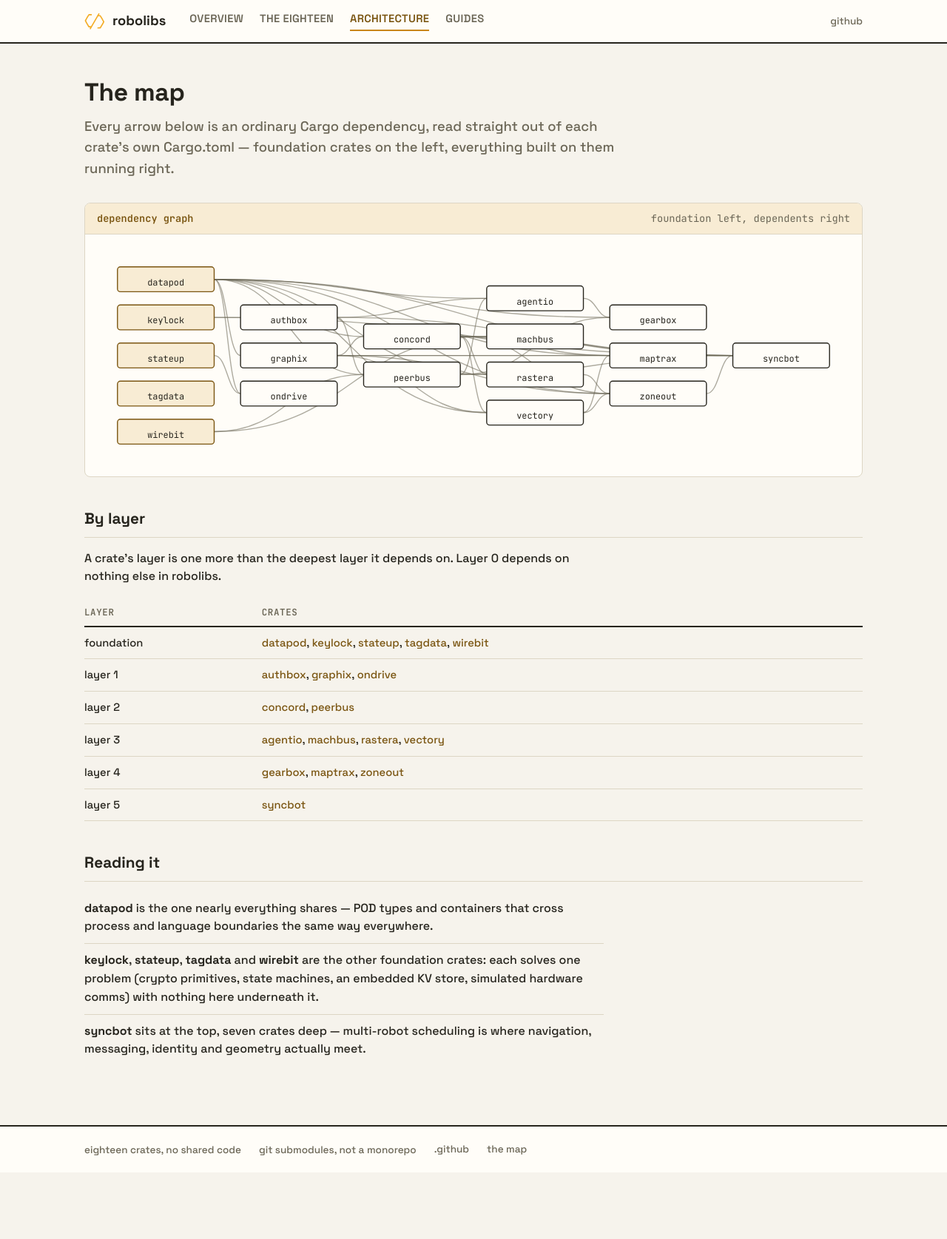
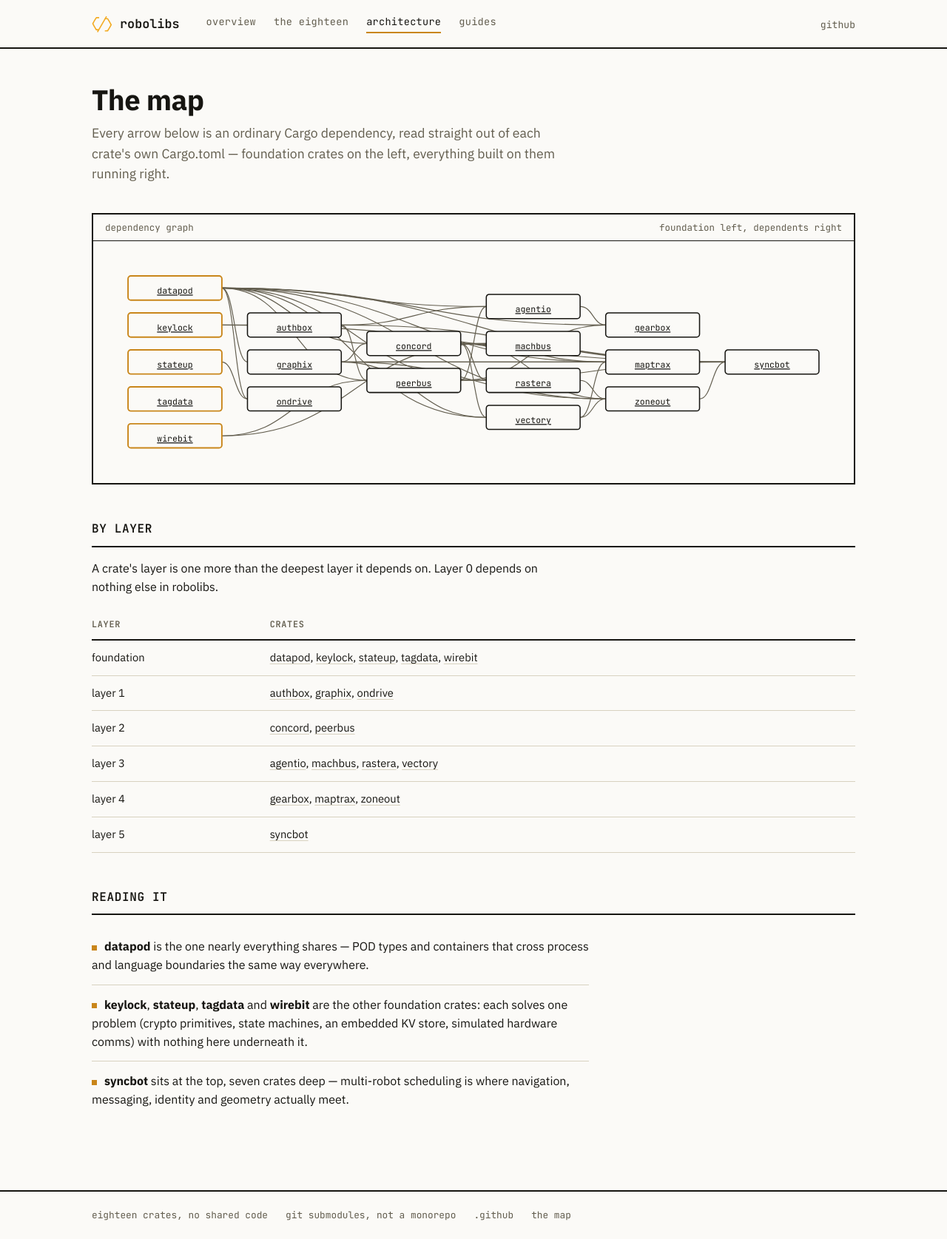
Before and after one commit to robolibs/.github, a plain HTML site: page docs/architecture/index.html in a window 1280 px wide. Shown: the whole page at 74% size. Before the commit the page ends 1585 px from the top, so only its background shows below. Drawn offline with Linux system fonts and the light colour scheme.

Commit message:
style: flat hard-edged redesign, drop tooling detail

```diff
--- a/docs/architecture/index.html
+++ b/docs/architecture/index.html
@@ -7,7 +7,7 @@
 <meta name="description" content="Every arrow below is an ordinary Cargo dependency, read straight out of each crate's own Cargo.toml — foundation crates on the left, everything built on them running right.">
 <link rel="preconnect" href="https://fonts.googleapis.com">
 <link rel="preconnect" href="https://fonts.gstatic.com" crossorigin>
-<link rel="stylesheet" href="https://fonts.googleapis.com/css2?family=Space+Grotesk:wght@500;600;700&family=JetBrains+Mono:wght@400;500;600&display=swap">
+<link rel="stylesheet" href="https://fonts.googleapis.com/css2?family=IBM+Plex+Sans:wght@400;500;600;700&family=JetBrains+Mono:wght@400;500;600&display=swap">
 <link rel="stylesheet" href="../assets/style.css">
 </head>
 <body>
@@ -34,8 +34,8 @@
       <h1>The map</h1>
       <p class="lede">Every arrow below is an ordinary Cargo dependency, read straight out of each crate's own Cargo.toml — foundation crates on the left, everything built on them running right.</p>
 
-      <div class="plate">
-        <header><b>dependency graph</b><span>foundation left, dependents right</span></header>
+      <div class="diagram">
+        <header><span>dependency graph</span><span>foundation left, dependents right</span></header>
         <div class="body"><svg class="graph" viewBox="0 0 1020 290" role="img" aria-label="dependency graph, foundation crates on the left">
     <path class="edge" d="M528 67 C 426 67, 426 93, 324 93" />
     <path class="edge" d="M528 67 C 342 67, 342 41, 156 41" />
--- a/docs/assets/style.css
+++ b/docs/assets/style.css
@@ -1,270 +1,240 @@
-/* robolibs — a technical catalog, not a dashboard. Paper, ink, one amber accent (the org mark's
-   own colour). Where nerv is dark and condensed, this is light and set like a parts book. */
+/* robolibs — flat, hard-edged, one accent. No cards, no rounded corners, no soft fills: those
+   read as a template, and this isn't one. The accent is the org mark's own amber, used sparingly
+   and only where it means something (a link, the current page, a rule that matters). */
 
 :root {
-  --paper: #f6f3ec;
-  --paper-raised: #fffdf8;
-  --ink: #26241d;
-  --ink-dim: #6b6656;
-  --line: #ddd6c4;
+  --paper: #fbfaf7;
+  --ink: #161511;
+  --ink-dim: #625d4e;
+  --line: #161511;
+  --line-soft: #d8d2c0;
   --amber: #c9861a;
-  --amber-ink: #7a5511;
-  --amber-bg: #f8ecd4;
   --mono: "JetBrains Mono", ui-monospace, "SF Mono", Menlo, monospace;
-  --sans: "Space Grotesk", -apple-system, "Segoe UI", sans-serif;
+  --sans: "IBM Plex Sans", -apple-system, "Segoe UI", sans-serif;
 }
 
 * { box-sizing: border-box; }
 
-html { background: var(--paper); }
+html, body { background: var(--paper); }
 
 body {
   margin: 0;
   color: var(--ink);
-  background:
-    linear-gradient(var(--paper) 0%, var(--paper) 100%),
-    repeating-linear-gradient(0deg, transparent, transparent 31px, var(--line) 31px, var(--line) 32px);
-  background-attachment: local;
   font-family: var(--sans);
   font-size: 16px;
   line-height: 1.55;
 }
 
-a { color: var(--amber-ink); text-decoration: none; border-bottom: 1px solid transparent; }
-a:hover { border-bottom-color: currentColor; }
+a { color: var(--ink); text-decoration: underline; text-decoration-color: var(--line-soft); text-underline-offset: 3px; }
+a:hover { color: var(--amber); text-decoration-color: var(--amber); }
 
-code, pre {
-  font-family: var(--mono);
-  font-size: 0.9em;
-}
+code, pre { font-family: var(--mono); font-size: 0.88em; }
 pre {
-  background: var(--paper-raised);
+  background: transparent;
   border: 1px solid var(--line);
-  border-radius: 6px;
   padding: 14px 16px;
   overflow-x: auto;
 }
 :not(pre) > code {
-  background: var(--amber-bg);
-  padding: 0.1em 0.4em;
-  border-radius: 4px;
+  background: var(--line-soft);
+  padding: 0.05em 0.35em;
 }
 
 /* ---------------------------------------------------------------------------------- top bar */
 
 .top {
-  position: sticky;
-  top: 0;
-  background: var(--paper-raised);
-  border-bottom: 2px solid var(--ink);
-  z-index: 10;
+  border-bottom: 2px solid var(--line);
 }
 .bar {
-  max-width: 1100px;
+  max-width: 1080px;
   margin: 0 auto;
-  padding: 14px 24px;
+  padding: 18px 24px;
   display: flex;
   align-items: center;
-  gap: 32px;
+  gap: 36px;
 }
 .brand {
   display: flex;
   align-items: center;
   gap: 10px;
-  font-family: var(--sans);
-  font-weight: 700;
-  font-size: 1.15rem;
+  font-family: var(--mono);
+  font-weight: 600;
+  font-size: 1.05rem;
   color: var(--ink);
-  border: 0;
+  text-decoration: none;
 }
 .brand .mark { display: block; }
-.bar nav { display: flex; gap: 22px; flex: 1; flex-wrap: wrap; }
+.bar nav { display: flex; gap: 24px; flex: 1; flex-wrap: wrap; font-family: var(--mono); }
 .bar nav a {
   color: var(--ink-dim);
-  font-weight: 600;
-  font-size: 0.92rem;
+  font-size: 0.85rem;
   letter-spacing: 0.02em;
-  text-transform: uppercase;
-  border: 0;
-  padding-bottom: 3px;
+  text-decoration: none;
   border-bottom: 2px solid transparent;
+  padding-bottom: 2px;
 }
 .bar nav a:hover { color: var(--ink); }
-.bar nav a[aria-current="page"] { color: var(--amber-ink); border-bottom-color: var(--amber); }
-.ghost a { color: var(--ink-dim); font-size: 0.85rem; border: 0; }
-.ghost a:hover { color: var(--ink); }
+.bar nav a[aria-current="page"] { color: var(--ink); border-bottom-color: var(--amber); }
+.ghost a { color: var(--ink-dim); font-size: 0.82rem; font-family: var(--mono); text-decoration: none; }
+.ghost a:hover { color: var(--amber); }
 
 /* ---------------------------------------------------------------------------------- layout */
 
 .wrap {
-  max-width: 1100px;
+  max-width: 1080px;
   margin: 0 auto;
-  padding: 40px 24px 80px;
+  padding: 48px 24px 96px;
   display: grid;
-  grid-template-columns: 200px 1fr;
+  grid-template-columns: 180px 1fr;
   gap: 48px;
+  align-items: start;
 }
 .wrap.wide { grid-template-columns: 1fr; }
 
+aside {
+  position: sticky;
+  top: 48px;
+}
 aside h5 {
   margin: 0 0 10px;
-  font-size: 0.78rem;
+  font-family: var(--mono);
+  font-size: 0.72rem;
   text-transform: uppercase;
   letter-spacing: 0.08em;
   color: var(--ink-dim);
+  font-weight: 500;
 }
-aside ul { list-style: none; margin: 0; padding: 0; border-left: 2px solid var(--line); }
+aside ul { list-style: none; margin: 0; padding: 0; }
 aside li a {
   display: block;
-  padding: 6px 0 6px 14px;
-  margin-left: -2px;
-  border-left: 2px solid transparent;
+  padding: 5px 0 5px 12px;
+  border-left: 2px solid var(--line-soft);
   color: var(--ink-dim);
-  font-size: 0.92rem;
+  font-size: 0.88rem;
+  text-decoration: none;
 }
-aside li a:hover { color: var(--ink); border-bottom: 0; }
-aside li a[aria-current="page"] {
-  color: var(--amber-ink);
-  border-left-color: var(--amber);
-  font-weight: 600;
-}
+aside li a:hover { color: var(--ink); border-left-color: var(--ink); }
+aside li a[aria-current="page"] { color: var(--ink); border-left-color: var(--amber); font-weight: 600; }
 
 main h1 {
   font-family: var(--sans);
-  font-size: 2.1rem;
-  margin: 0 0 6px;
-  letter-spacing: -0.01em;
+  font-weight: 700;
+  font-size: 2.4rem;
+  line-height: 1.1;
+  margin: 0 0 10px;
+  letter-spacing: -0.015em;
 }
 main .lede {
-  font-size: 1.15rem;
+  font-size: 1.1rem;
   color: var(--ink-dim);
   max-width: 62ch;
-  margin: 0 0 32px;
+  margin: 0 0 40px;
 }
 main h2 {
-  font-family: var(--sans);
-  font-size: 1.3rem;
-  margin: 40px 0 14px;
-  padding-bottom: 8px;
-  border-bottom: 1px solid var(--line);
+  font-family: var(--mono);
+  font-weight: 600;
+  font-size: 1rem;
+  text-transform: uppercase;
+  letter-spacing: 0.04em;
+  margin: 48px 0 16px;
+  padding-bottom: 10px;
+  border-bottom: 2px solid var(--line);
 }
 main p { max-width: 68ch; }
-main ul.plain { list-style: none; margin: 0; padding: 0; max-width: 68ch; }
+main ul.plain { list-style: none; margin: 0; padding: 0; max-width: 70ch; }
 main ul.plain li {
-  padding: 10px 0;
-  border-bottom: 1px solid var(--line);
+  padding: 14px 0;
+  border-bottom: 1px solid var(--line-soft);
 }
 main ul.plain li:last-child { border-bottom: 0; }
-
-/* ---------------------------------------------------------------------------------- cards */
-
-.cards {
-  display: grid;
-  grid-template-columns: repeat(auto-fit, minmax(220px, 1fr));
-  gap: 16px;
-  margin: 24px 0 8px;
+main ul.plain li::before {
+  content: "";
+  display: inline-block;
+  width: 7px;
+  height: 7px;
+  background: var(--amber);
+  margin-right: 10px;
+  vertical-align: middle;
 }
-.card {
-  background: var(--paper-raised);
-  border: 1px solid var(--line);
-  border-top: 3px solid var(--amber);
-  border-radius: 6px;
-  padding: 18px 20px;
-}
-.card h4 {
-  margin: 0 0 8px;
-  font-family: var(--mono);
-  font-size: 1rem;
-  color: var(--amber-ink);
-}
-.card p { margin: 0; font-size: 0.92rem; color: var(--ink-dim); }
-.card a { font-size: 0.88rem; }
 
 /* ---------------------------------------------------------------------------------- tables */
 
-.tw { overflow-x: auto; margin: 18px 0; }
+.tw { overflow-x: auto; margin: 20px 0; }
 table { border-collapse: collapse; width: 100%; font-size: 0.92rem; }
 th {
   text-align: left;
   font-family: var(--mono);
-  font-size: 0.78rem;
+  font-size: 0.74rem;
   text-transform: uppercase;
-  letter-spacing: 0.05em;
+  letter-spacing: 0.06em;
+  font-weight: 600;
   color: var(--ink-dim);
-  padding: 8px 16px 8px 0;
-  border-bottom: 2px solid var(--ink);
+  padding: 10px 20px 10px 0;
+  border-bottom: 2px solid var(--line);
 }
-td { padding: 10px 16px 10px 0; border-bottom: 1px solid var(--line); vertical-align: top; }
-td b { font-family: var(--mono); }
-.dim { color: var(--ink-dim); font-style: italic; }
-.wrap-ok { max-width: 32ch; }
+td { padding: 12px 20px 12px 0; border-bottom: 1px solid var(--line-soft); vertical-align: top; }
+td b { font-family: var(--mono); font-weight: 600; }
+.dim { color: var(--ink-dim); font-style: italic; font-size: 0.9em; }
+.wrap-ok { max-width: 34ch; display: inline-block; }
 
-/* ---------------------------------------------------------------------------------- plate */
+/* ---------------------------------------------------------------------------------- diagram */
 
-.plate {
-  background: var(--paper-raised);
-  border: 1px solid var(--line);
-  border-radius: 8px;
-  margin: 18px 0;
-  overflow: hidden;
+.diagram {
+  border: 2px solid var(--line);
+  margin: 20px 0;
+  overflow-x: auto;
 }
-.plate header {
+.diagram header {
   display: flex;
   justify-content: space-between;
-  align-items: baseline;
-  padding: 10px 16px;
-  background: var(--amber-bg);
+  padding: 8px 16px;
   border-bottom: 1px solid var(--line);
   font-family: var(--mono);
-  font-size: 0.85rem;
+  font-size: 0.78rem;
+  color: var(--ink-dim);
 }
-.plate header b { color: var(--amber-ink); }
-.plate header span { color: var(--ink-dim); }
-.plate .body { padding: 20px; overflow-x: auto; }
+.diagram .body { padding: 24px; }
 
-/* the dependency graph */
 svg.graph { display: block; margin: 0 auto; font-family: var(--mono); }
-svg.graph .edge { fill: none; stroke: var(--ink-dim); stroke-width: 1.4; opacity: 0.55; }
+svg.graph .edge { fill: none; stroke: var(--ink-dim); stroke-width: 1.2; }
 svg.graph .node rect {
-  fill: var(--paper-raised);
+  fill: var(--paper);
   stroke: var(--ink);
-  stroke-width: 1.4;
+  stroke-width: 1.6;
 }
-svg.graph .node[data-layer="0"] rect { fill: var(--amber-bg); stroke: var(--amber-ink); }
+svg.graph .node[data-layer="0"] rect { stroke: var(--amber); stroke-width: 2; }
 svg.graph .node text {
   fill: var(--ink);
   font-size: 12px;
   text-anchor: middle;
   dominant-baseline: middle;
 }
-svg.graph .node:hover rect { stroke: var(--amber-ink); stroke-width: 2; }
+svg.graph .node:hover rect { fill: var(--line-soft); }
 
 /* ---------------------------------------------------------------------------------- footer */
 
-.foot {
-  border-top: 2px solid var(--ink);
-  background: var(--paper-raised);
-}
+.foot { border-top: 2px solid var(--line); }
 .foot .in {
-  max-width: 1100px;
+  max-width: 1080px;
   margin: 0 auto;
-  padding: 20px 24px;
+  padding: 22px 24px;
   display: flex;
   flex-wrap: wrap;
   gap: 8px 24px;
   align-items: center;
-  font-size: 0.85rem;
+  font-family: var(--mono);
+  font-size: 0.8rem;
   color: var(--ink-dim);
 }
-.foot .in a { color: var(--ink-dim); }
-.foot .in a:hover { color: var(--amber-ink); }
+.foot .in a { color: var(--ink-dim); text-decoration: none; }
+.foot .in a:hover { color: var(--amber); }
 
 /* ---------------------------------------------------------------------------------- phones */
 
 @media (max-width: 680px) {
-  .wrap { grid-template-columns: 1fr; padding: 24px 16px 60px; }
-  aside { order: 2; border-top: 1px solid var(--line); padding-top: 16px; }
-  .bar { gap: 16px; padding: 12px 16px; flex-wrap: wrap; }
+  .wrap { grid-template-columns: 1fr; padding: 32px 16px 64px; }
+  aside { position: static; order: 2; border-top: 1px solid var(--line-soft); padding-top: 16px; }
+  .bar { gap: 16px; padding: 14px 16px; flex-wrap: wrap; }
   .bar nav { gap: 14px; order: 3; width: 100%; }
-  main h1 { font-size: 1.6rem; }
+  main h1 { font-size: 1.75rem; }
 }
--- a/site/build.mjs
+++ b/site/build.mjs
@@ -79,7 +79,7 @@ function html(page) {
 <meta name="description" content="${page.blurb}">
 <link rel="preconnect" href="https://fonts.googleapis.com">
 <link rel="preconnect" href="https://fonts.gstatic.com" crossorigin>
-<link rel="stylesheet" href="https://fonts.googleapis.com/css2?family=Space+Grotesk:wght@500;600;700&family=JetBrains+Mono:wght@400;500;600&display=swap">
+<link rel="stylesheet" href="https://fonts.googleapis.com/css2?family=IBM+Plex+Sans:wght@400;500;600;700&family=JetBrains+Mono:wght@400;500;600&display=swap">
 <link rel="stylesheet" href="${r}/assets/style.css">
 </head>
 <body>
```
Also changed, not shown: docs/404.html (+1 -1 lines), docs/crates/index.html (+1 -1 lines), docs/guides/install.html (+4 -16 lines), docs/index.html (+7 -24 lines), site/content.mjs (+11 -37 lines).
